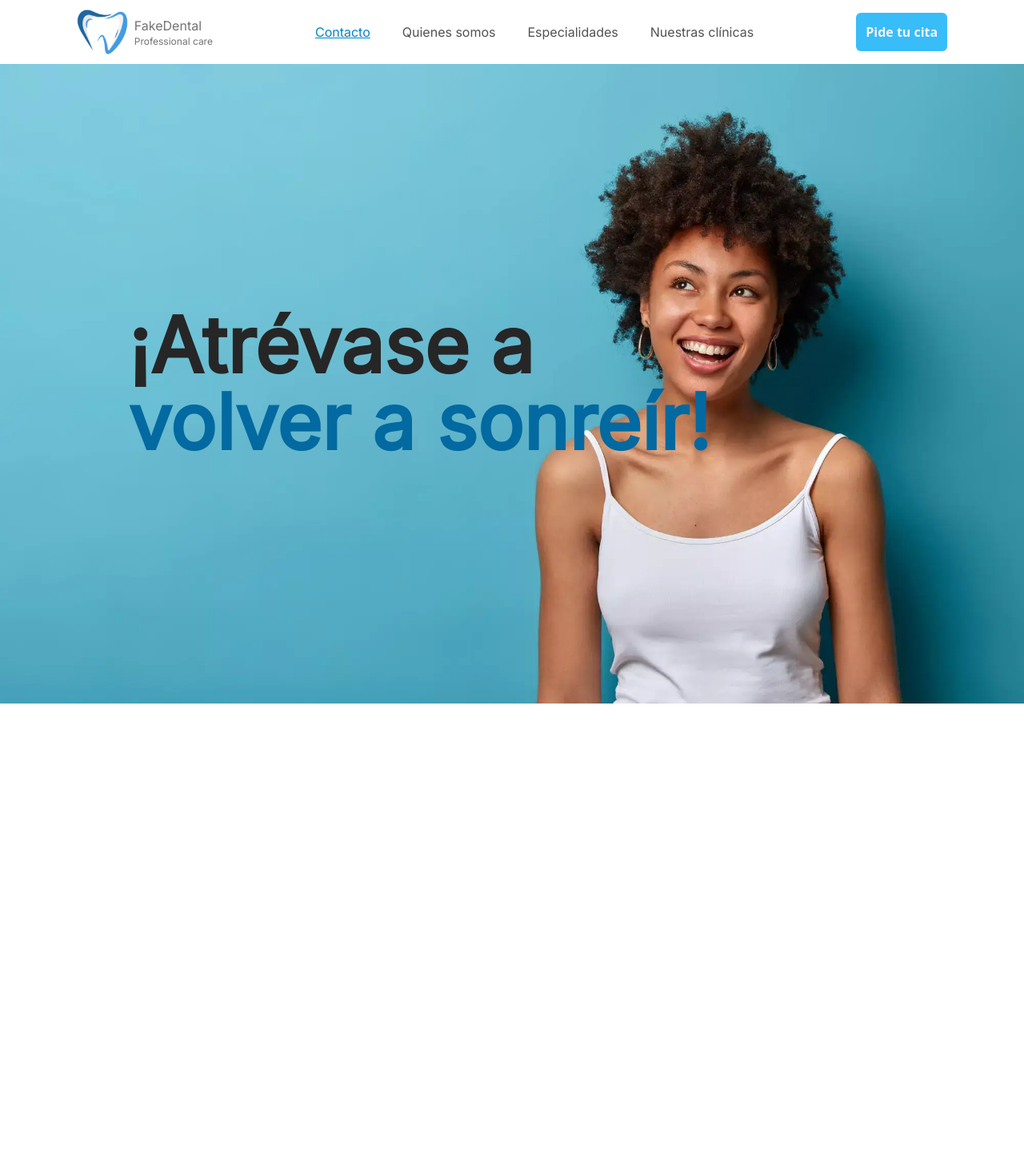
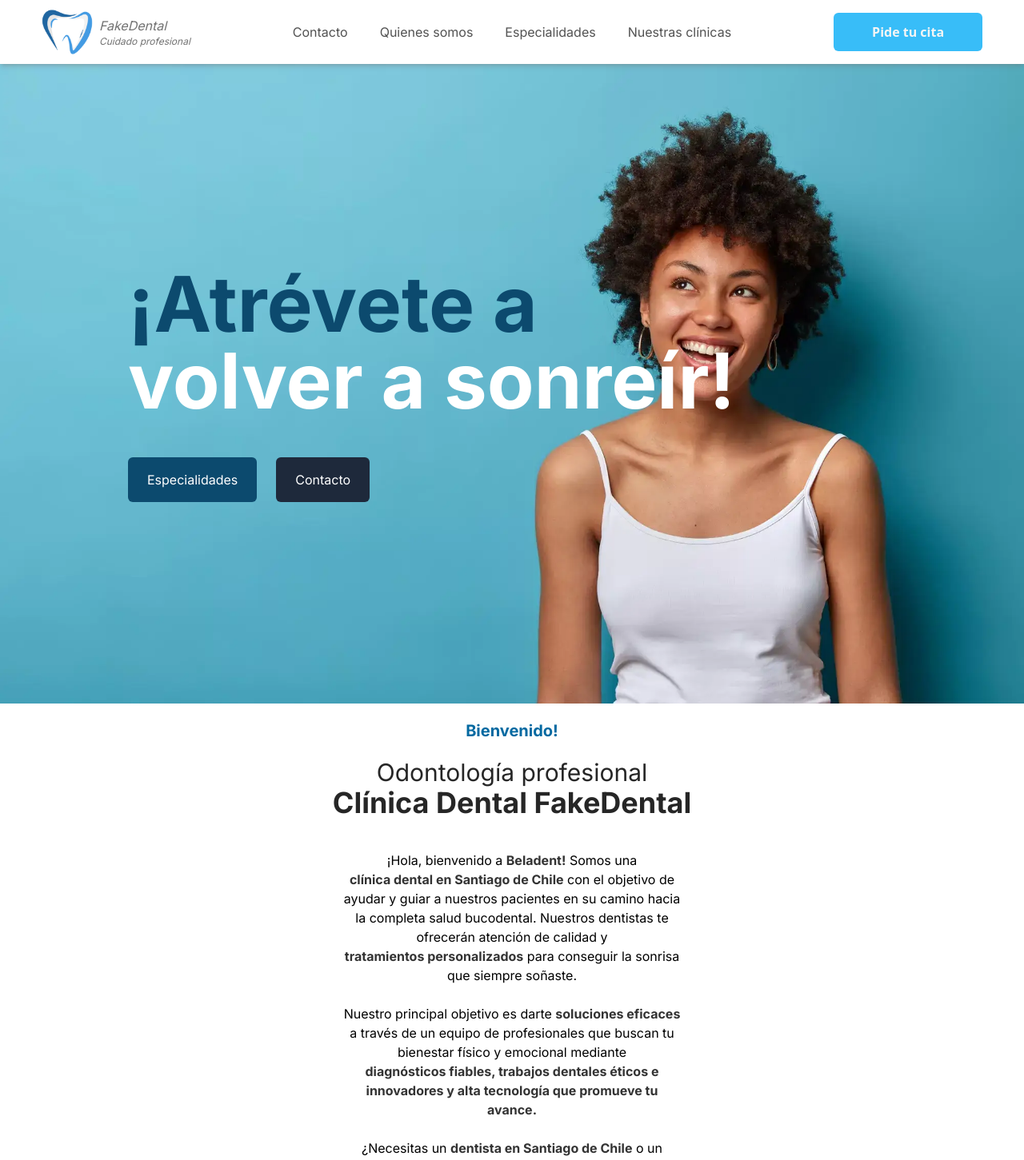
Before and after one commit to heidenreich20/fakemedical, a React (Vite) app: page / in a window 1280 px wide. Shown: the top 1451 px of the page at 80% size. Before the commit the page ends 880 px from the top, so only its background shows below. Built offline with nearby package versions, Linux system fonts and the light colour scheme.

Commit message:
Mayor changes

```diff
--- a/index.html
+++ b/index.html
@@ -4,7 +4,7 @@
     <meta charset="UTF-8" />
     <link rel="preconnect" href="https://fonts.googleapis.com">
     <link rel="preconnect" href="https://fonts.gstatic.com" crossorigin>
-    <link href="https://fonts.googleapis.com/css2?family=Inter:wght@300;400&display=swap" rel="stylesheet">
+    <link href="https://fonts.googleapis.com/css2?family=Inter:wght@400;700&display=swap" rel="stylesheet">
     <link rel="icon" type="image/svg+xml" href="/vite.svg" />
     <meta name="viewport" content="width=device-width, initial-scale=1.0" />
     <title>Vite + React</title>
--- /dev/null
+++ b/src/components/AboutUs.jsx
@@ -0,0 +1,21 @@
+import ourTeam from '../assets/ourteam.webp'
+
+const AboutUs = () => {
+  return (
+    <div className='flex gap-6 flex-col my-5 font-inter'>
+      <section>
+        <h2 className='flex justify-center text-xl font-bold font-inter text-sky-700'>Bienvenido!</h2>
+        <p className='flex text-neutral-800 mt-5 justify-center text-3xl font-inter'>Odontología profesional</p>
+        <strong className='text-neutral-800 flex justify-center text-4xl font-inter'>Clínica Dental FakeDental</strong>
+      </section>
+      <article className='flex flex-col gap-6 text-center w-1/3 mt-4 m-auto'>
+        <p>¡Hola, bienvenido a <p className='strong-text'>Beladent!</p> Somos una <p className='strong-text'>clínica dental en Santiago de Chile</p> con el objetivo de ayudar y guiar a nuestros pacientes en su camino hacia la completa salud bucodental. Nuestros dentistas te ofrecerán atención de calidad y <p className='strong-text'>tratamientos personalizados</p> para conseguir la sonrisa que siempre soñaste.</p>
+        <p>Nuestro principal objetivo es darte <p className='strong-text'>soluciones eficaces</p> a través de un equipo de profesionales que buscan tu bienestar físico y emocional mediante <p className='strong-text'>diagnósticos fiables, trabajos dentales éticos e innovadores y alta tecnología que promueve tu avance.</p></p>
+        <p>¿Necesitas un <p className='strong-text'>dentista en Santiago de Chile</p> o un <p className='strong-text'>dentista en Las Condes?</p> ¡Cuenta con nosotros! Has llegado al lugar correcto.</p>
+        <img className='aspect-video rounded-md object-cover' src={ourTeam} alt='our dentist team' />
+      </article>
+    </div>
+  )
+}
+
+export default AboutUs
--- a/src/components/Hero.jsx
+++ b/src/components/Hero.jsx
@@ -2,12 +2,18 @@ import smile from '../assets/smiling.webp'
 
 const Hero = () => {
   return (
-    <div className='flex relative h-[800px]'>
-      <img className='flex w-full aspect-video object-cover' src={smile} alt='person smiling' />
-      <div className='flex h-full ml-40 absolute items-center'>
-        <h1 className='font-inter text-neutral-800 font-bold text-8xl'>¡Atrévase a <p className='text-sky-700'>volver a sonreír!</p></h1>
+    <section className='flex'>
+      <div className='flex relative h-[800px] w-full'>
+        <img className='flex w-full aspect-video object-cover' src={smile} alt='person smiling' />
+        <div className='flex gap-12 flex-col h-full ml-40 absolute items-start justify-center'>
+          <h1 className='font-inter text-sky-900 font-bold text-8xl'>¡Atrévete a <p className='text-white'>volver a sonreír!</p></h1>
+          <section className='flex text-white gap-6 font-inter'>
+            <button className='bg-sky-900 cursor-pointer p-4 px-6 rounded-md'>Especialidades</button>
+            <button className='bg-slate-800 cursor-pointer p-4 px-6 rounded-md'>Contacto</button>
+          </section>
+        </div>
       </div>
-    </div>
+    </section>
   )
 }
 
--- a/src/components/Nav.jsx
+++ b/src/components/Nav.jsx
@@ -2,21 +2,21 @@ import Logo from '../assets/logo.png'
 
 const Nav = () => {
   return (
-    <nav className='flex h-20 justify-center items-center gap-32'>
-      <div className='flex cursor-pointer gap-2 justify-center items-center'>
+    <nav className='flex sticky top-0 z-20 bg-white shadow-md shadow-neutral-500/[0.3] h-20 justify-center items-center gap-32'>
+      <a title='home' href='/' aria-label='home' className='flex cursor-pointer gap-2 justify-center items-center'>
         <img className='w-16 relative' src={Logo} alt='tooth logo' />
         <div>
-          <p className='font-inter text-md text-neutral-500'>FakeDental</p>
-          <p className='font-inter text-xs text-neutral-500'>Professional care</p>
+          <p className='font-inter text-md text-neutral-500 italic'>FakeDental</p>
+          <p className='font-inter text-xs text-neutral-500 italic'>Cuidado profesional</p>
         </div>
-      </div>
+      </a>
       <ul className='font-inter text-neutral-600 cursor-pointer flex gap-10'>
-        <li className='underline text-sky-600'>Contacto</li>
-        <li>Quienes somos</li>
-        <li>Especialidades</li>
-        <li>Nuestras clínicas</li>
+        <li className='transition-all duration-150 ease-linear hover:underline hover:text-sky-600'>Contacto</li>
+        <li className='transition-all duration-150 ease-linear hover:underline hover:text-sky-600'>Quienes somos</li>
+        <li className='transition-all duration-150 ease-linear hover:underline hover:text-sky-600'>Especialidades</li>
+        <li className='transition-all duration-150 ease-linear hover:underline hover:text-sky-600'>Nuestras clínicas</li>
       </ul>
-      <button className='text-neutral-100 font-semibold bg-sky-400 p-3 rounded-md'>Pide tu cita</button>
+      <button className='text-neutral-100 font-semibold bg-sky-400 p-3 px-12 rounded-md'>Pide tu cita</button>
     </nav>
   )
 }
--- a/src/index.css
+++ b/src/index.css
@@ -1,3 +1,9 @@
 @tailwind base;
 @tailwind components;
 @tailwind utilities;
+
+.strong-text {
+    display: inline-block;
+    color: #333333;
+    font-weight: 700;
+}
--- a/src/main.jsx
+++ b/src/main.jsx
@@ -2,6 +2,7 @@ import React from 'react'
 import ReactDOM from 'react-dom/client'
 import Nav from './components/Nav.jsx'
 import Hero from './components/Hero.jsx'
+import AboutUs from './components/AboutUs.jsx'
 import './index.css'
 
 ReactDOM.createRoot(document.getElementById('root')).render(
@@ -9,6 +10,7 @@ ReactDOM.createRoot(document.getElementById('root')).render(
     <>
       <Nav />
       <Hero />
+      <AboutUs />
     </>
   </React.StrictMode>
 )
```
Also changed, not shown: src/assets/ourteam.webp (added).
